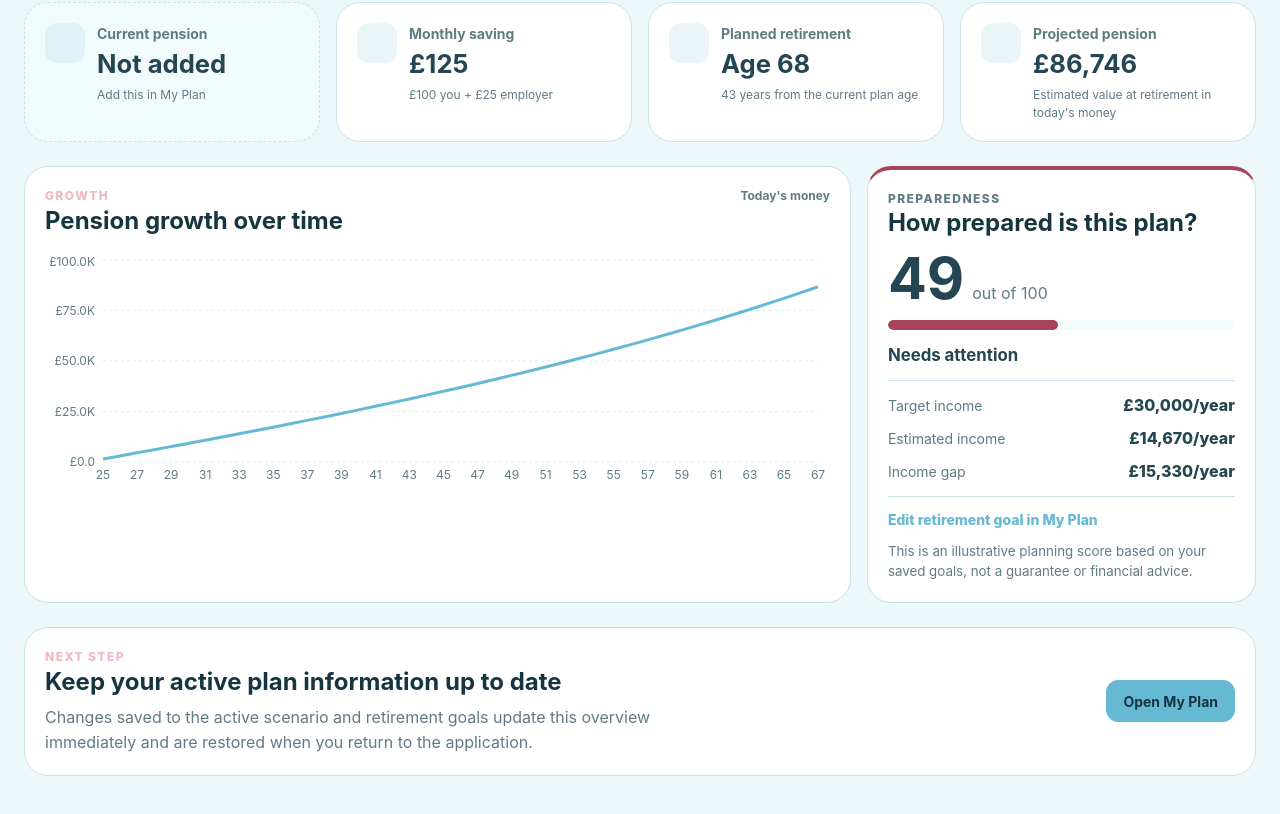
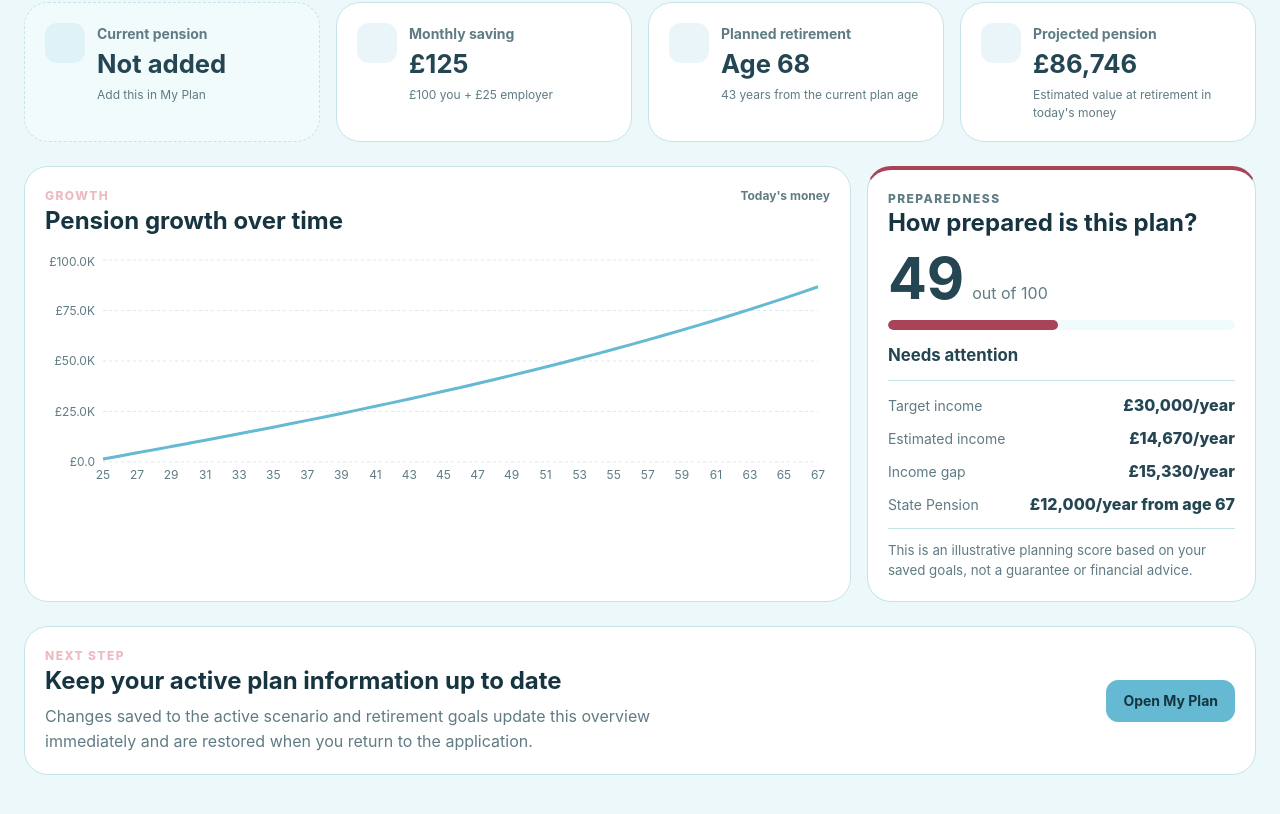
Before and after one commit to JellyMaster/Retirement-Planner, a React (Vite) app: page / in a window 1280 px wide. Shown: the part 427-1241 px from the top of the page. Built offline with nearby package versions, Linux system fonts and the light colour scheme.

Commit message:
Show State Pension in Overview preparedness

```diff
--- a/src/pages/OverviewPage.tsx
+++ b/src/pages/OverviewPage.tsx
@@ -176,14 +176,16 @@
                     {formatCurrency(Math.abs(preparedness.annualGap))}/year
                   </dd>
                 </div>
+                <div>
+                  <dt>State Pension</dt>
+                  <dd>
+                    {retirementGoals.includeStatePension
+                      ? `${formatCurrency(retirementGoals.statePensionAnnualAmount)}/year from age ${retirementGoals.statePensionAge}`
+                      : "Not included"}
+                  </dd>
+                </div>
               </dl>
 
-              <Link
-                className="polaris-overview-goal-link"
-                to="/plan#overview"
-              >
-                Edit retirement goal in My Plan
-              </Link>
               <small>
                 This is an illustrative planning score based on your saved goals,
                 not a guarantee or financial advice.
```
